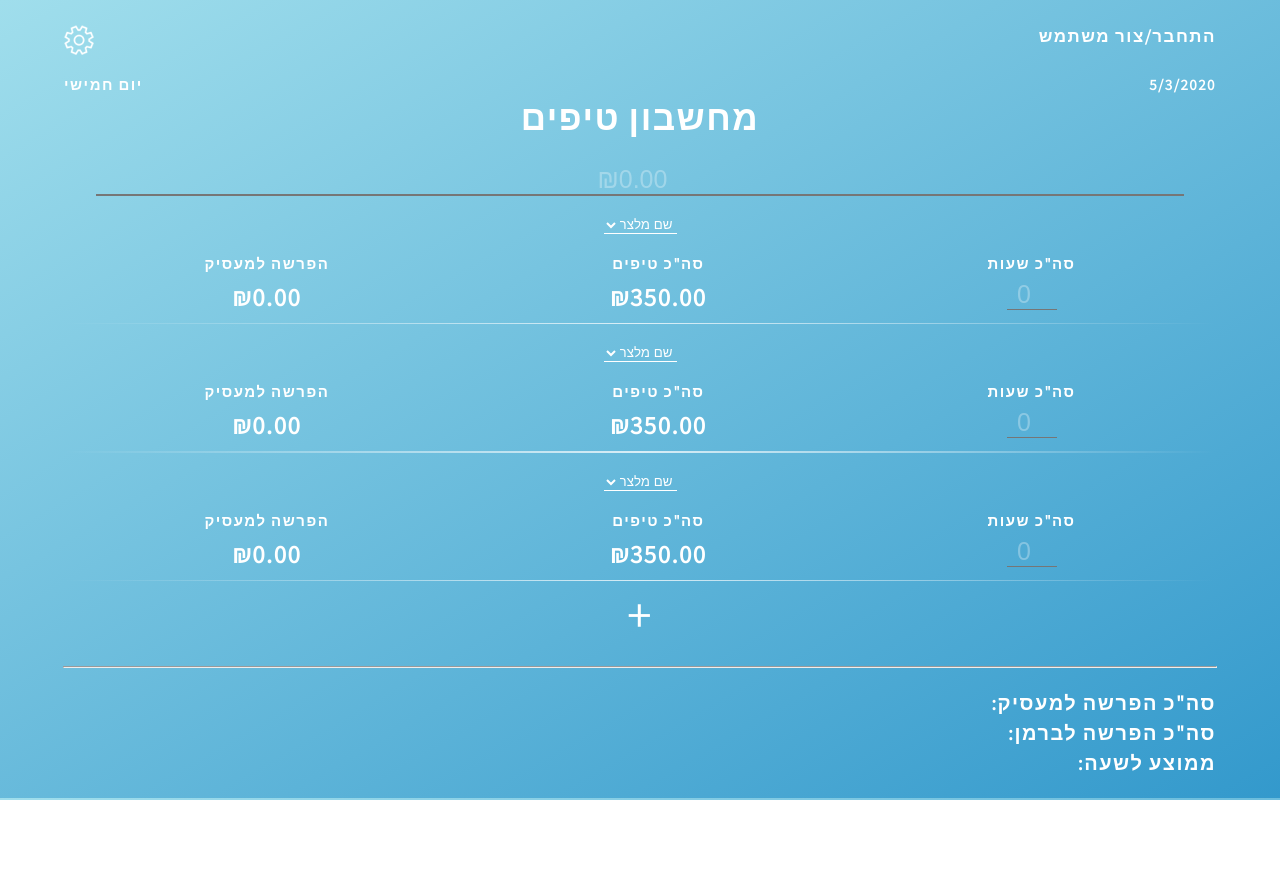
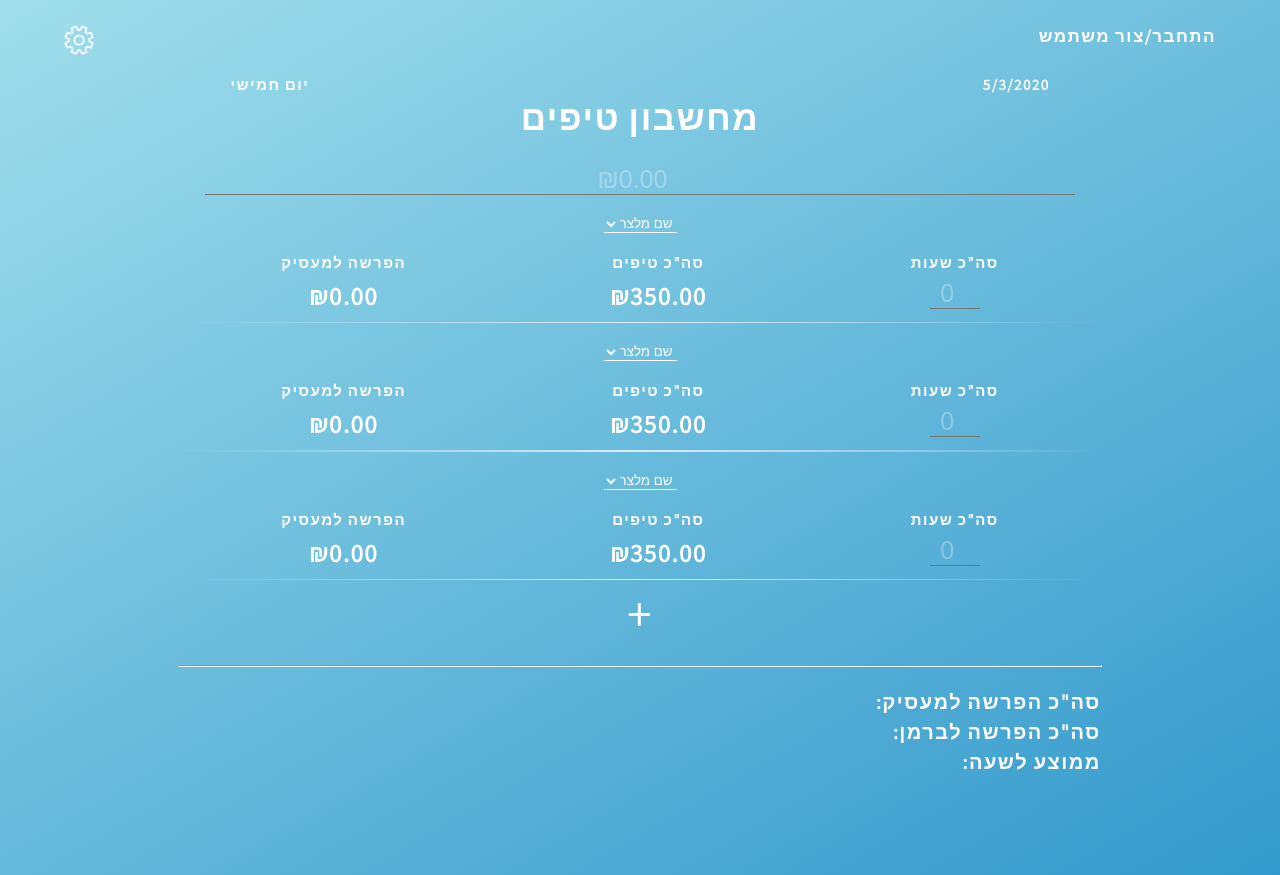
Before and after one commit to anton202/myTipsClient4.0, an Angular app: page / in a window 1280 px wide. Before the commit the page ends 800 px from the top, so only its background shows below. Built offline with nearby package versions, Linux system fonts and the light colour scheme.

Commit message:
add responsivness to tip calculatir component

```diff
--- a/src/app/tip-calculator/tip-calculator.component.scss
+++ b/src/app/tip-calculator/tip-calculator.component.scss
@@ -1,5 +1,17 @@
+@import '../../scss/responsivnes';
+
 .tipCalculator {
   padding-top: 2rem;
+  @include responsive(break1){
+      height: 100vh;
+  }
+
+  @include responsive(break3){
+    width: 80%;
+    margin: auto;
+}
+
+//   height: 100vh;
 
   &__title {
     text-align: center;
@@ -29,6 +41,10 @@
   font-size: 1.5rem;
   font-weight: 600;
 
+  @include responsive(break3){
+    width: 80%;
+}
+
   &__day {
     display: block;
   }
--- a/src/app/tip-calculator/total-tips/total-tips.component.scss
+++ b/src/app/tip-calculator/total-tips/total-tips.component.scss
@@ -11,7 +11,7 @@
     outline: none;
     text-align: center;
     background-color: transparent;
-    border-width: 0 0 2px 0;
+    border-width: 0 0 1px 0;
     &::placeholder{
         font-size: 2.5rem;
         color: rgba(255,255,255, 0.3);
```
